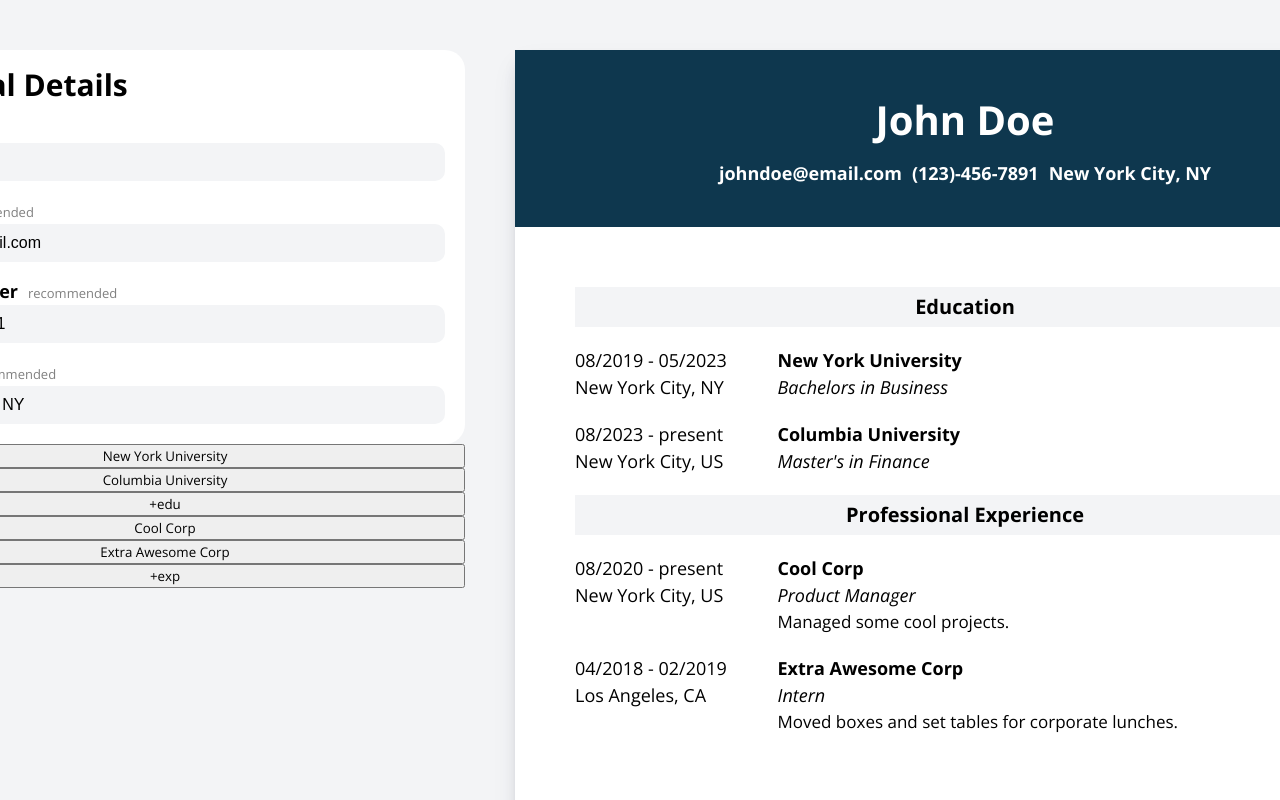
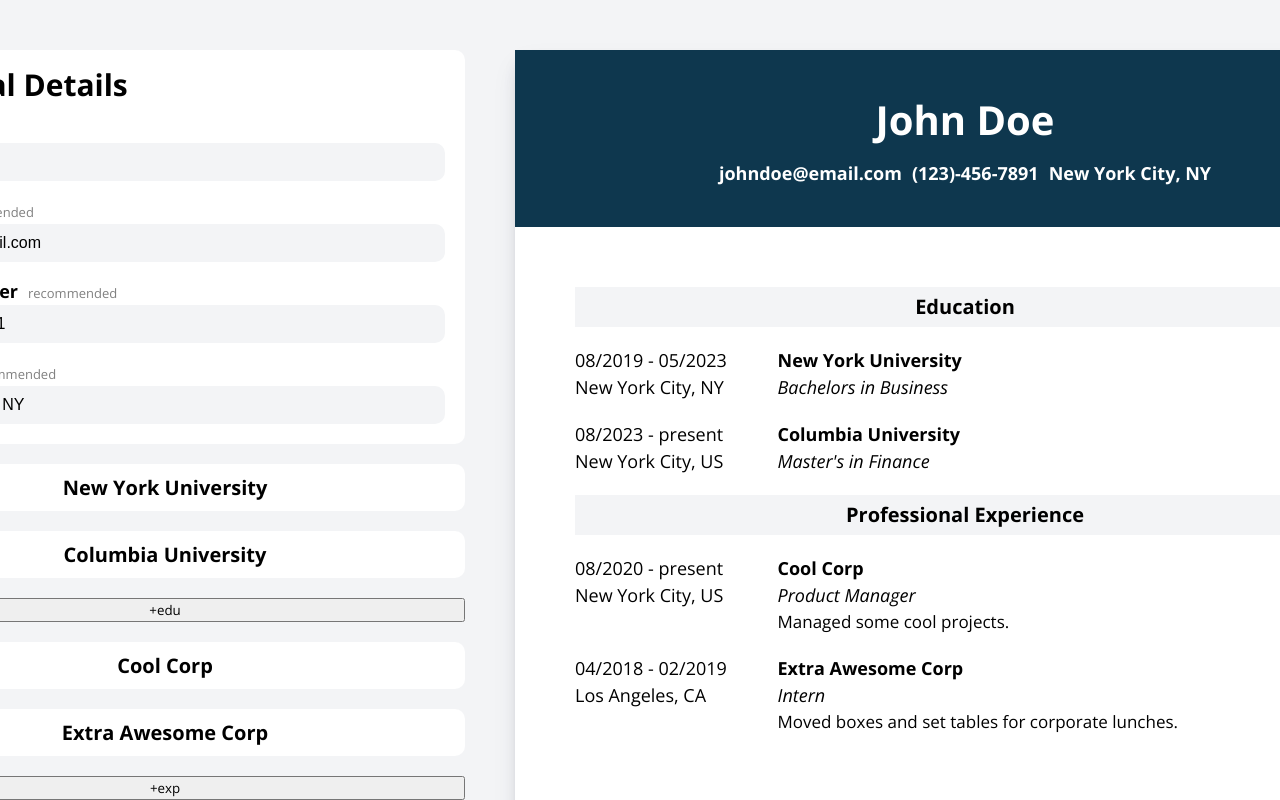
Before and after one commit to seanmckone/odin-cv-application, a React (Vite) app: page / in a window 1280 px wide. Shown: the top 800 px of the page. Built offline with nearby package versions, Linux system fonts and the light colour scheme.

Commit message:
Add styling to collapsed form buttons

```diff
--- a/src/components/CollapsedFormButton.jsx
+++ b/src/components/CollapsedFormButton.jsx
@@ -1,6 +1,8 @@
+import "../styles/CollapsedFormButton.css";
+
 function CollapsedFormButton({ item, onChange }) {
   return (
-    <button onClick={onChange}>
+    <button className="collapsed-form-button" onClick={onChange}>
       {item.school ? item.school : item.company}
     </button>
   );
--- a/src/styles/App.css
+++ b/src/styles/App.css
@@ -7,4 +7,5 @@
 .edit-side {
   display: flex;
   flex-direction: column;
+  gap: 20px;
 }
--- /dev/null
+++ b/src/styles/CollapsedFormButton.css
@@ -0,0 +1,9 @@
+.collapsed-form-button {
+  background-color: var(--accent-bg-color);
+  border-width: 0px;
+  border-radius: 10px;
+  font-size: 20px;
+  font-weight: bold;
+  padding: 10px;
+  cursor: pointer;
+}
--- a/src/styles/PersonalDetails.css
+++ b/src/styles/PersonalDetails.css
@@ -1,7 +1,7 @@
 .personal-details-form {
   background-color: var(--accent-bg-color);
   padding: 20px;
-  border-radius: 20px;
+  border-radius: 10px;
 
   display: flex;
   flex-direction: column;
```
